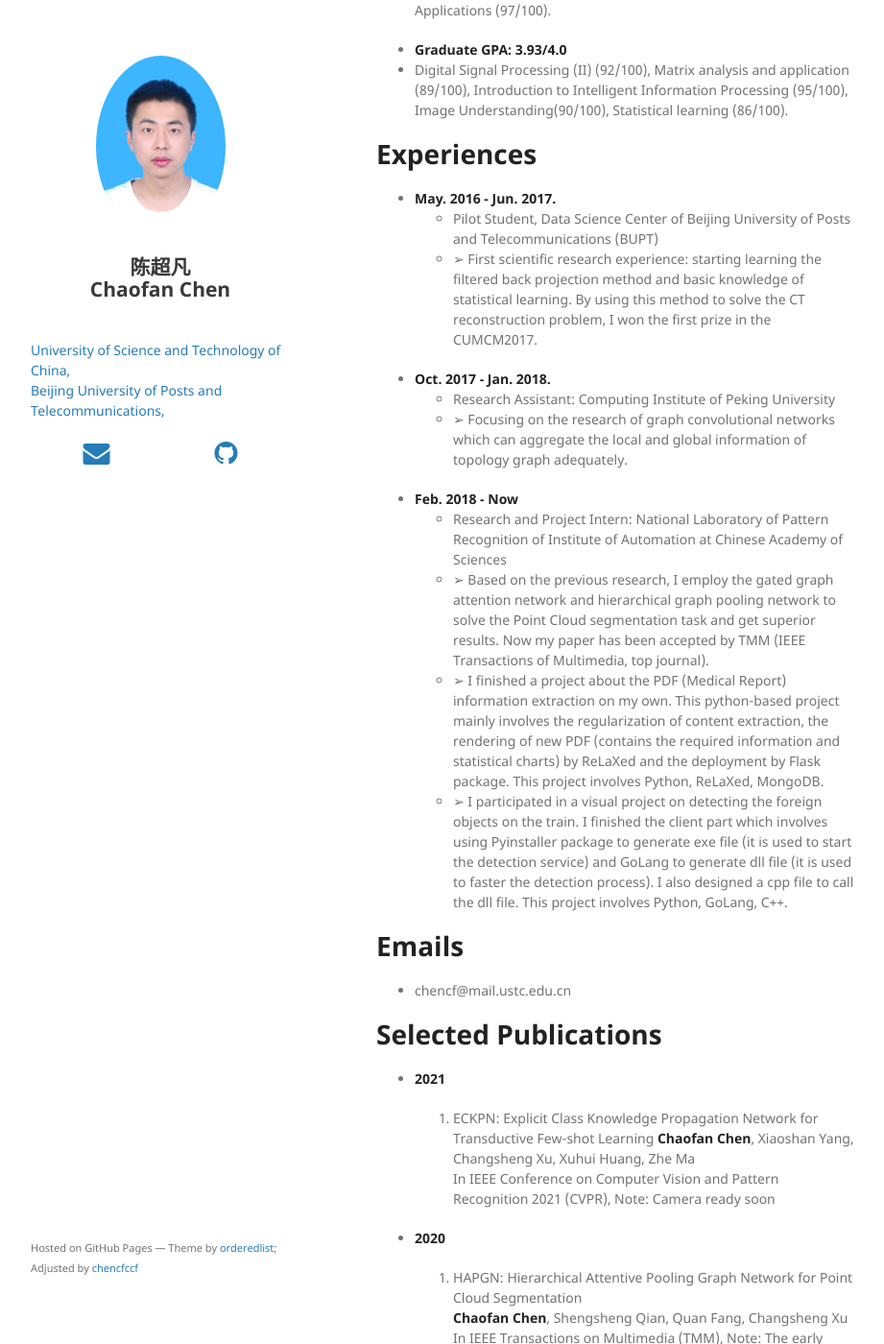
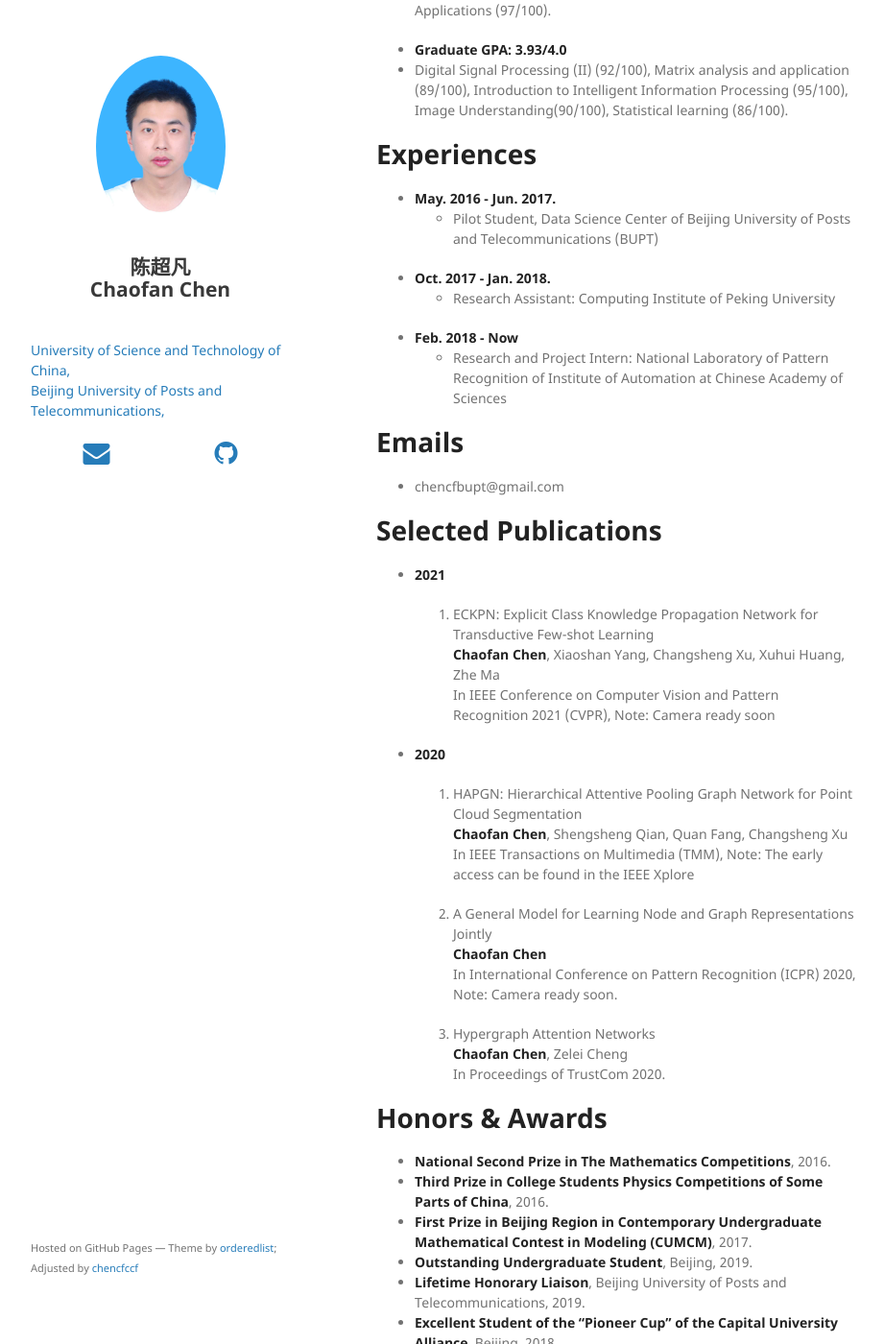
Before and after one commit to chencfccf/chencfccf.github.io, a Jekyll site: the page built from index.md, in a window 1280 px wide and 1400 px high, scrolled down 929 px. Shown: the whole window at 96% size, without its empty margins (178-1099 px from the left). Built offline with Jekyll 4.4.1, drawn with Linux system fonts in a browser that asks for light colours; nearby versions of some CDN libraries; our own code applies the rules of GitHub Pages for plain Markdown files.

Commit message:
Update index.md

```diff
--- a/index.md
+++ b/index.md
@@ -27,19 +27,13 @@ I am currently a master student at University of Science and Technology of China
 # Experiences
 * **May. 2016 - Jun. 2017.**
   * Pilot Student, Data Science Center of Beijing University of Posts and Telecommunications (BUPT)
-  * ➢ First scientific research experience: starting learning the filtered back projection method and basic knowledge of statistical learning. By using this method to solve the CT reconstruction problem, I won the first prize in the CUMCM2017.
 * **Oct. 2017 - Jan. 2018.**
   * Research Assistant: Computing Institute of Peking University
-  * ➢ Focusing on the research of graph convolutional networks which can aggregate the local and global information of topology graph adequately.
 * **Feb. 2018 - Now**
   * Research and Project Intern: National Laboratory of Pattern Recognition of Institute of Automation at Chinese Academy of Sciences
-  * ➢ Based on the previous research, I employ the gated graph attention network and hierarchical graph pooling network to solve the Point Cloud segmentation task and get superior results. Now my paper has been accepted by TMM (IEEE Transactions of Multimedia, top journal).
-  * ➢ I finished a project about the PDF (Medical Report) information extraction on my own. This python-based project mainly involves the regularization of content extraction, the rendering of new PDF (contains the required information and statistical charts) by ReLaXed and the deployment by Flask package. This project involves Python, ReLaXed, MongoDB.
-  * ➢ I participated in a visual project on detecting the foreign objects on the train. I finished the client part which involves using Pyinstaller package to generate exe file (it is used to start the detection service) and GoLang to generate dll file (it is used to faster the detection process). I also designed a cpp file to call the dll file. This project involves Python, GoLang, C++.
-
 
 # Emails
-* chencf@mail.ustc.edu.cn
+* chencfbupt@gmail.com
 
 # Selected Publications
 * **2021**
```
